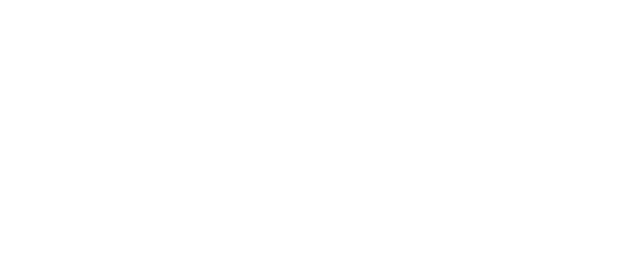
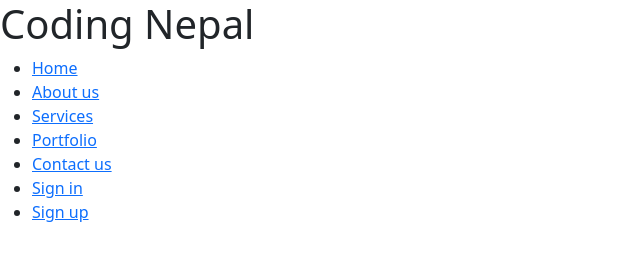
Before and after one commit to PeterProjectGit/IKT, a plain HTML site: page index.html in a window 1280 px wide. Shown: the whole page, without its empty margins (0-640 px from the left). Drawn offline with nearby package versions, Linux system fonts and the light colour scheme.

Commit message:
title+nav

```diff
--- a/index.html
+++ b/index.html
@@ -5,10 +5,21 @@
     <meta name="viewport" content="width=device-width, initial-scale=1.0">
     <link href="https://cdn.jsdelivr.net/npm/bootstrap@5.3.2/dist/css/bootstrap.min.css" rel="stylesheet" integrity="sha384-T3c6CoIi6uLrA9TneNEoa7RxnatzjcDSCmG1MXxSR1GAsXEV/Dwwykc2MPK8M2HN" crossorigin="anonymous">
     <link rel="stylesheet" href="style.css">
-    <title>Document</title>
+    <title>codingnepalfictive</title>
 </head>
 <body>
-
+<nav>
+    <h1>Coding Nepal</h1>
+    <ul>
+        <li><a href="#">Home</a></li>
+        <li><a href="#">About us</a></li>
+        <li><a href="#">Services</a></li>
+        <li><a href="#">Portfolio</a></li>
+        <li><a href="#">Contact us</a></li>
+        <li><a href="#">Sign in</a></li>
+        <li><a href="#">Sign up</a></li>
+    </ul>
+</nav>
 
 
 </body>
```
